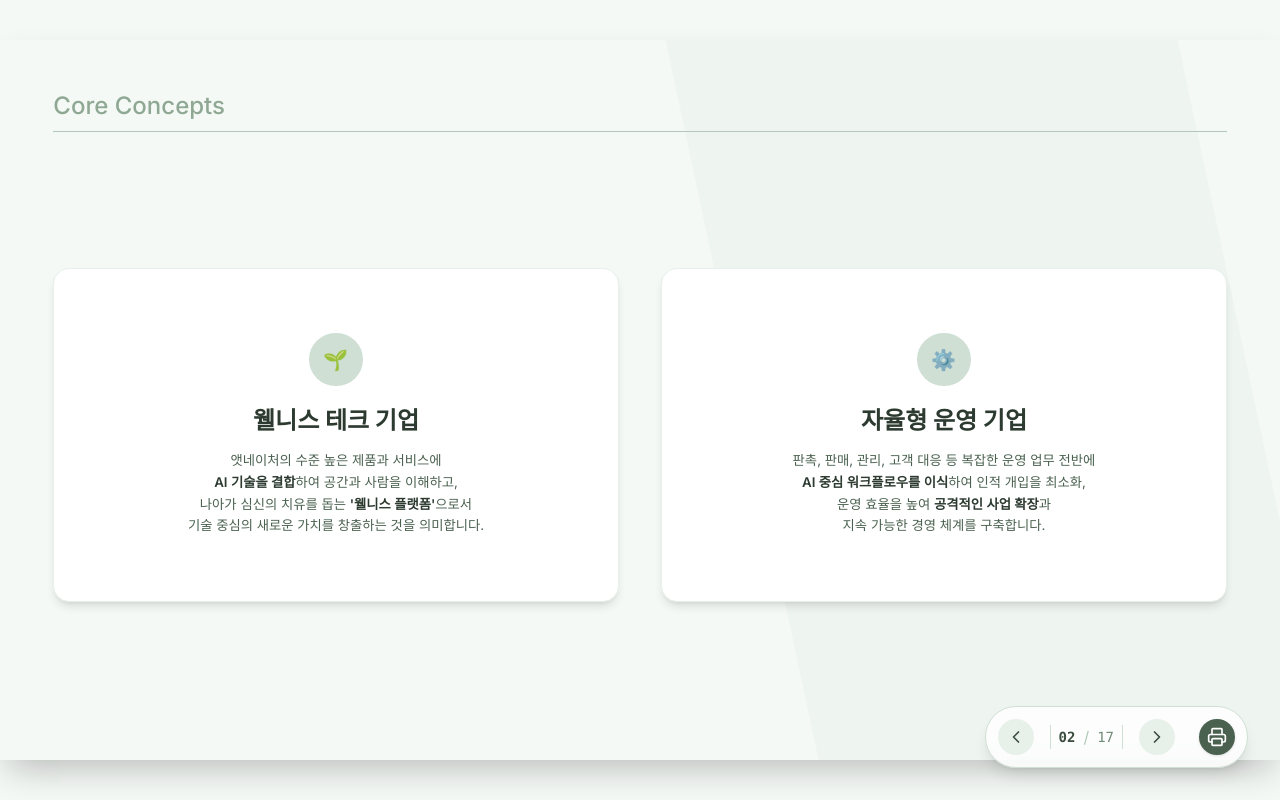
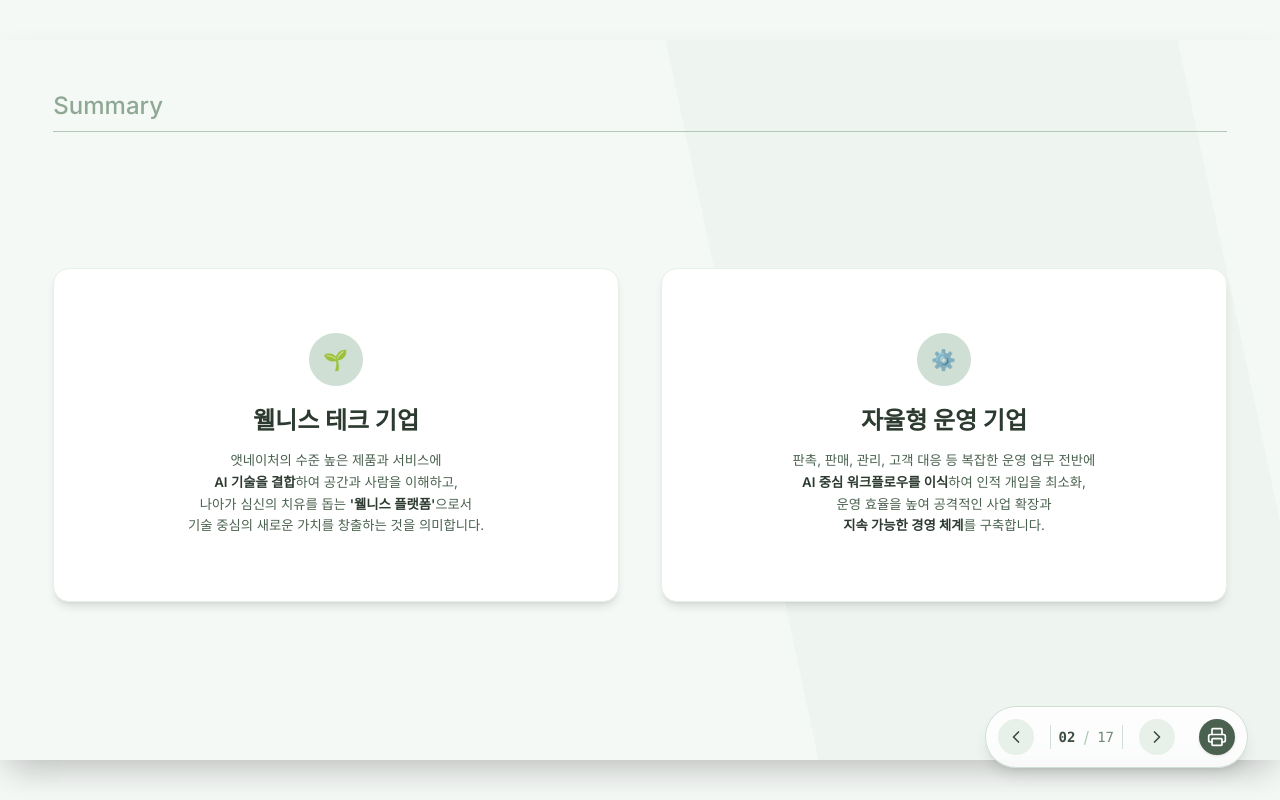
Before and after one commit to tomwaits76/atnature-AX-proposal, a Next.js app: page / in a window 1280 px wide. Both pictures are taken after a click on the button 1157 px from the left and 737 px from the top of the page. Built offline with nearby package versions, Linux system fonts and the light colour scheme.

Commit message:
content: update branding and slide text

```diff
--- a/src/components/slides/Slide16_Appendix.tsx
+++ b/src/components/slides/Slide16_Appendix.tsx
@@ -5,8 +5,8 @@ import { FileText, ExternalLink } from "lucide-react";
 export default function Slide16_Appendix() {
     const materials = [
         { title: "앳네이처 AI 컨설턴트", link: "https://gemini.google.com/gem/1s2wDH_r28V8aO62MCuVquXnY9r30H6IN?usp=sharing" },
-        { title: "앳네이처 전략 심층 보고서 : AI 제작", link: "https://gemini.google.com/gem/1s2wDH_r28V8aO62MCuVquXnY9r30H6IN?usp=sharing" },
-        { title: "앳네이처 전략 요약 페이지 : AI 제작", link: "https://gemini.google.com/gem/1s2wDH_r28V8aO62MCuVquXnY9r30H6IN?usp=sharing" }
+        { title: "AI의 전략 심층 보고서", link: "https://gemini.google.com/gem/1s2wDH_r28V8aO62MCuVquXnY9r30H6IN?usp=sharing" },
+        { title: "AI의 전략 요약 페이지", link: "https://gemini.google.com/gem/1s2wDH_r28V8aO62MCuVquXnY9r30H6IN?usp=sharing" }
     ];
 
     return (
@@ -18,7 +18,7 @@ export default function Slide16_Appendix() {
                 transition={{ duration: 0.8 }}
             >
                 <div className="flex items-center gap-4 mb-12 border-b border-sage-200 pb-6">
-                    <h2 className="text-4xl font-bold text-sage-900">부록 자료</h2>
+                    <h2 className="text-4xl font-bold text-sage-900">참고 자료</h2>
                     <span className="text-sage-500 text-xl font-light">Appendix</span>
                 </div>
 
--- a/src/components/slides/Slide17_Closing.tsx
+++ b/src/components/slides/Slide17_Closing.tsx
@@ -19,8 +19,8 @@ export default function Slide17_Closing() {
 
                 <div className="w-20 h-1 bg-sage-500 mx-auto my-12" />
 
-                <h1 className="text-6xl font-bold mb-4">고맙습니다.</h1>
-                <p className="text-sage-400 mt-8">AtNature x AX Strategy Proposal</p>
+                <h1 className="text-6xl font-light mb-4">고맙습니다.</h1>
+                <p className="text-sage-400 mt-8">ATNATURE. x AX Strategy Proposal</p>
             </motion.div>
         </div>
     );
--- a/src/components/slides/Slide2_Definitions.tsx
+++ b/src/components/slides/Slide2_Definitions.tsx
@@ -13,7 +13,7 @@ export default function Slide2_Definitions() {
                 transition={{ duration: 0.8 }}
                 className="z-10 w-full mb-12"
             >
-                <h2 className="text-4xl text-sage-400 font-medium mb-4">Core Concepts</h2>
+                <h2 className="text-4xl text-sage-400 font-medium mb-4">Summary</h2>
                 <div className="w-full h-[1px] bg-sage-300" />
             </motion.div>
 
@@ -47,8 +47,8 @@ export default function Slide2_Definitions() {
                     <p className="text-xl text-sage-600 leading-relaxed">
                         판촉, 판매, 관리, 고객 대응 등 복잡한 운영 업무 전반에<br />
                         <span className="font-semibold text-sage-800">AI 중심 워크플로우를 이식</span>하여 인적 개입을 최소화,<br />
-                        운영 효율을 높여 <span className="font-semibold text-sage-800">공격적인 사업 확장</span>과<br />
-                        지속 가능한 경영 체계를 구축합니다.
+                        운영 효율을 높여 공격적인 사업 확장과<br />
+                        <span className="font-semibold text-sage-800">지속 가능한 경영 체계</span>를 구축합니다.
                     </p>
                 </motion.div>
             </div>
--- a/src/components/slides/Slide6_OpsAutomation.tsx
+++ b/src/components/slides/Slide6_OpsAutomation.tsx
@@ -33,7 +33,7 @@ export default function Slide6_OpsAutomation() {
                     <div className="flex items-center justify-between mb-8 border-b border-sage-700 pb-4">
                         <div className="flex items-center gap-3">
                             <LayoutDashboard className="text-sage-400" />
-                            <span className="font-mono text-sage-200">AtNature Admin OS</span>
+                            <span className="font-mono text-sage-200">ATNATURE. Admin OS</span>
                         </div>
                         <div className="flex gap-2">
                             <div className="w-3 h-3 rounded-full bg-red-400" />
```
